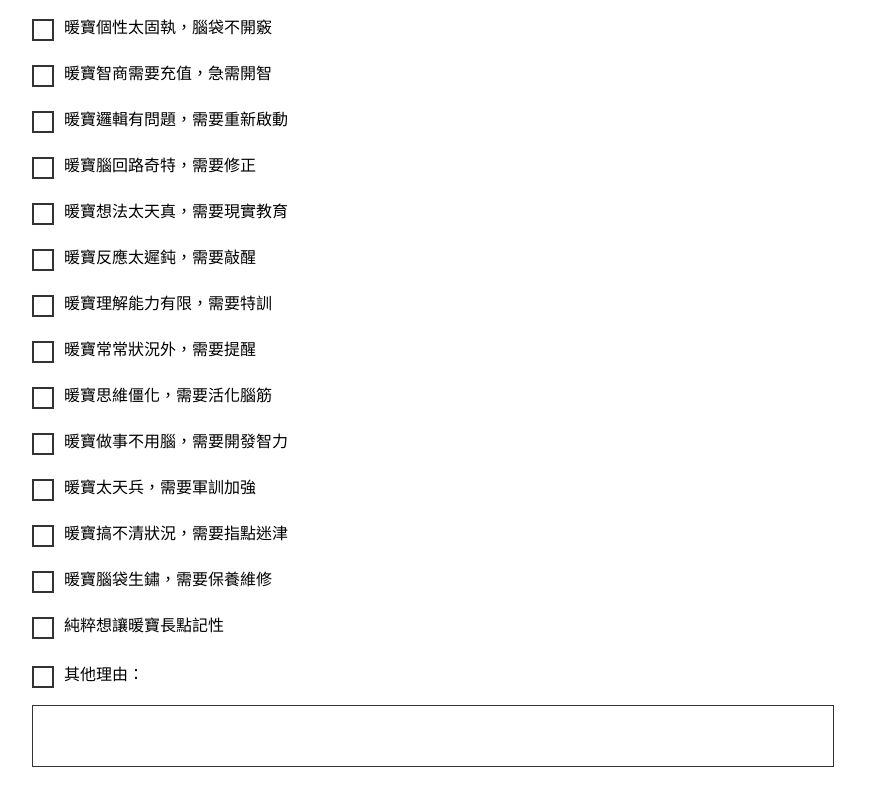
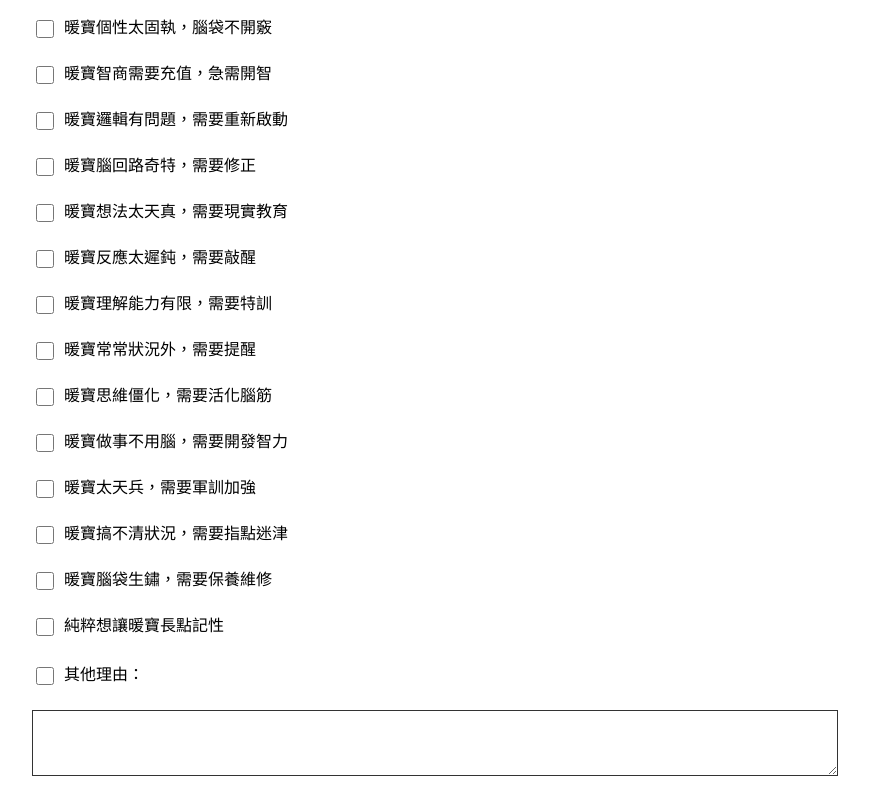
Before and after one commit to qwe887781-hub/hit, a plain HTML site: page index.html in a window 1280 px wide. Shown: the part 475-1262 px from the top of the page, without its empty margins (208-1077 px from the left). Drawn offline with Linux system fonts and the light colour scheme.

Commit message:
Update index.html
fix: check box

```diff
--- a/index.html
+++ b/index.html
@@ -75,13 +75,13 @@
             padding: 5px 0;
         }
 
-        .checkbox {
+        /* 真正的 checkbox 美化 */
+        .checkbox-item input[type="checkbox"] {
             width: 18px;
             height: 18px;
-            border: 2px solid #333;
             margin-right: 10px;
             flex-shrink: 0;
-            margin-top: 2px;
+            cursor: pointer;
         }
 
         .checkbox-text {
@@ -166,81 +166,81 @@
         <div class="reason-title">扁暖寶理由：（請勾選適用項目）</div>
 
         <div class="checkbox-item">
-            <div class="checkbox"></div>
+            <input type="checkbox">
             <div class="checkbox-text">暖寶個性太固執，腦袋不開竅</div>
         </div>
 
         <div class="checkbox-item">
-            <div class="checkbox"></div>
+            <input type="checkbox">
             <div class="checkbox-text">暖寶智商需要充值，急需開智</div>
         </div>
 
         <div class="checkbox-item">
-            <div class="checkbox"></div>
+            <input type="checkbox">
             <div class="checkbox-text">暖寶邏輯有問題，需要重新啟動</div>
         </div>
 
         <div class="checkbox-item">
-            <div class="checkbox"></div>
+            <input type="checkbox">
             <div class="checkbox-text">暖寶腦回路奇特，需要修正</div>
         </div>
 
         <div class="checkbox-item">
-            <div class="checkbox"></div>
+            <input type="checkbox">
             <div class="checkbox-text">暖寶想法太天真，需要現實教育</div>
         </div>
 
         <div class="checkbox-item">
-            <div class="checkbox"></div>
+            <input type="checkbox">
             <div class="checkbox-text">暖寶反應太遲鈍，需要敲醒</div>
         </div>
 
         <div class="checkbox-item">
-            <div class="checkbox"></div>
+            <input type="checkbox">
             <div class="checkbox-text">暖寶理解能力有限，需要特訓</div>
         </div>
 
         <div class="checkbox-item">
-            <div class="checkbox"></div>
+            <input type="checkbox">
             <div class="checkbox-text">暖寶常常狀況外，需要提醒</div>
         </div>
 
         <div class="checkbox-item">
-            <div class="checkbox"></div>
+            <input type="checkbox">
             <div class="checkbox-text">暖寶思維僵化，需要活化腦筋</div>
         </div>
 
         <div class="checkbox-item">
-            <div class="checkbox"></div>
+            <input type="checkbox">
             <div class="checkbox-text">暖寶做事不用腦，需要開發智力</div>
         </div>
 
         <div class="checkbox-item">
-            <div class="checkbox"></div>
+            <input type="checkbox">
             <div class="checkbox-text">暖寶太天兵，需要軍訓加強</div>
         </div>
 
         <div class="checkbox-item">
-            <div class="checkbox"></div>
+            <input type="checkbox">
             <div class="checkbox-text">暖寶搞不清狀況，需要指點迷津</div>
         </div>
 
         <div class="checkbox-item">
-            <div class="checkbox"></div>
+            <input type="checkbox">
             <div class="checkbox-text">暖寶腦袋生鏽，需要保養維修</div>
         </div>
 
         <div class="checkbox-item">
-            <div class="checkbox"></div>
+            <input type="checkbox">
             <div class="checkbox-text">純粹想讓暖寶長點記性</div>
         </div>
 
         <div class="other-reason">
             <div class="checkbox-item">
-                <div class="checkbox"></div>
+                <input type="checkbox">
                 <div class="checkbox-text">其他理由：</div>
             </div>
-            <div class="other-text"></div>
+            <textarea class="other-text"></textarea>
         </div>
     </div>
 
@@ -277,9 +277,9 @@
 
     <div style="margin-top: 40px; padding: 15px; border: 1px solid #ccc; background: #f9f9f9;">
         <div style="font-weight: bold; margin-bottom: 10px;">重要聲明：</div>
-        <div>1. 此申請書純屬娛樂性質，請勿真的動手</div>
-        <div>2. 如有糾紛請理性溝通解決</div>
-        <div>3. 暴力解決不了問題，友愛才是王道</div>
+        <div>1. 此申請書純屬娛樂性質，請勿真的動手，動手了法律會保護你</div>
+        <div>2. 如有糾紛請理性溝通解決，子曰以德服人，所以請刺在慣用手</div>
+        <div>3. 暴力解決不了問題，友愛才是王道，除非她是暖寶</div>
         <div>4. 本申請書不具任何法律效力</div>
     </div>
 </body>
```
